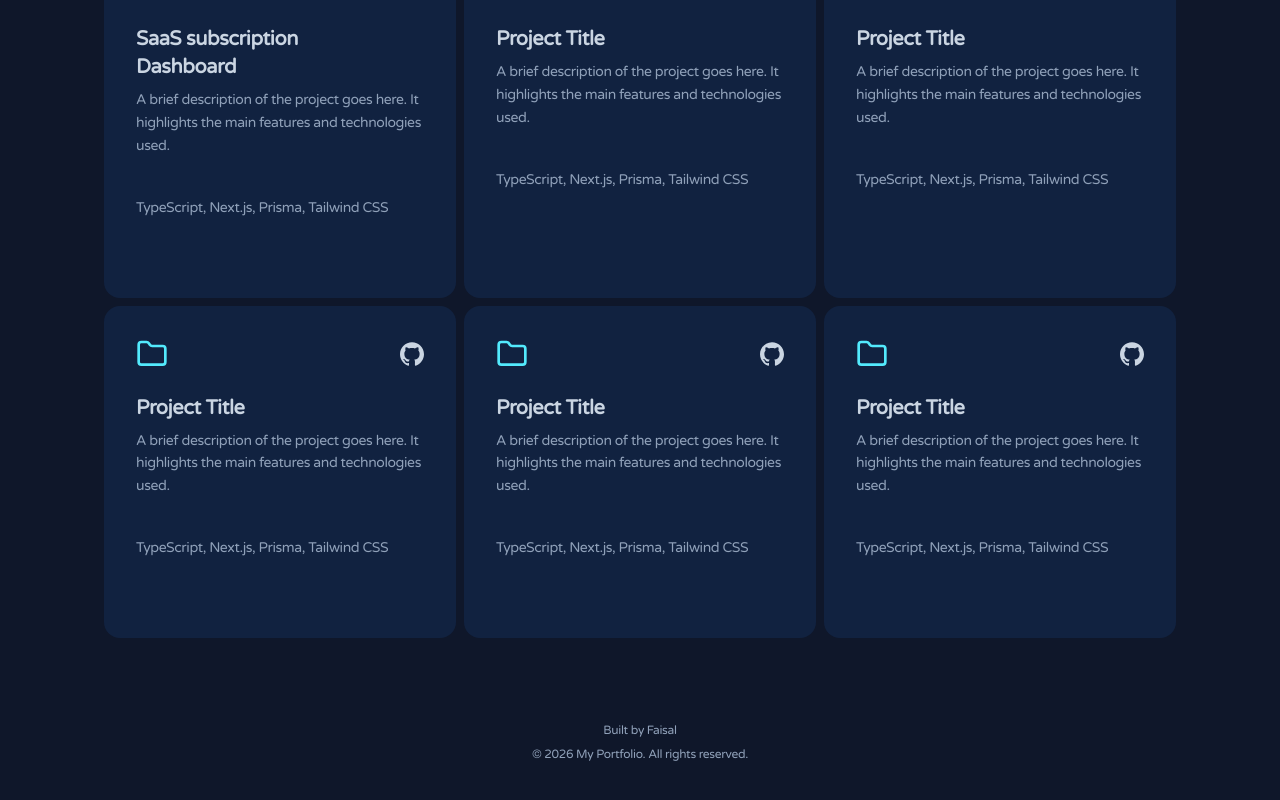
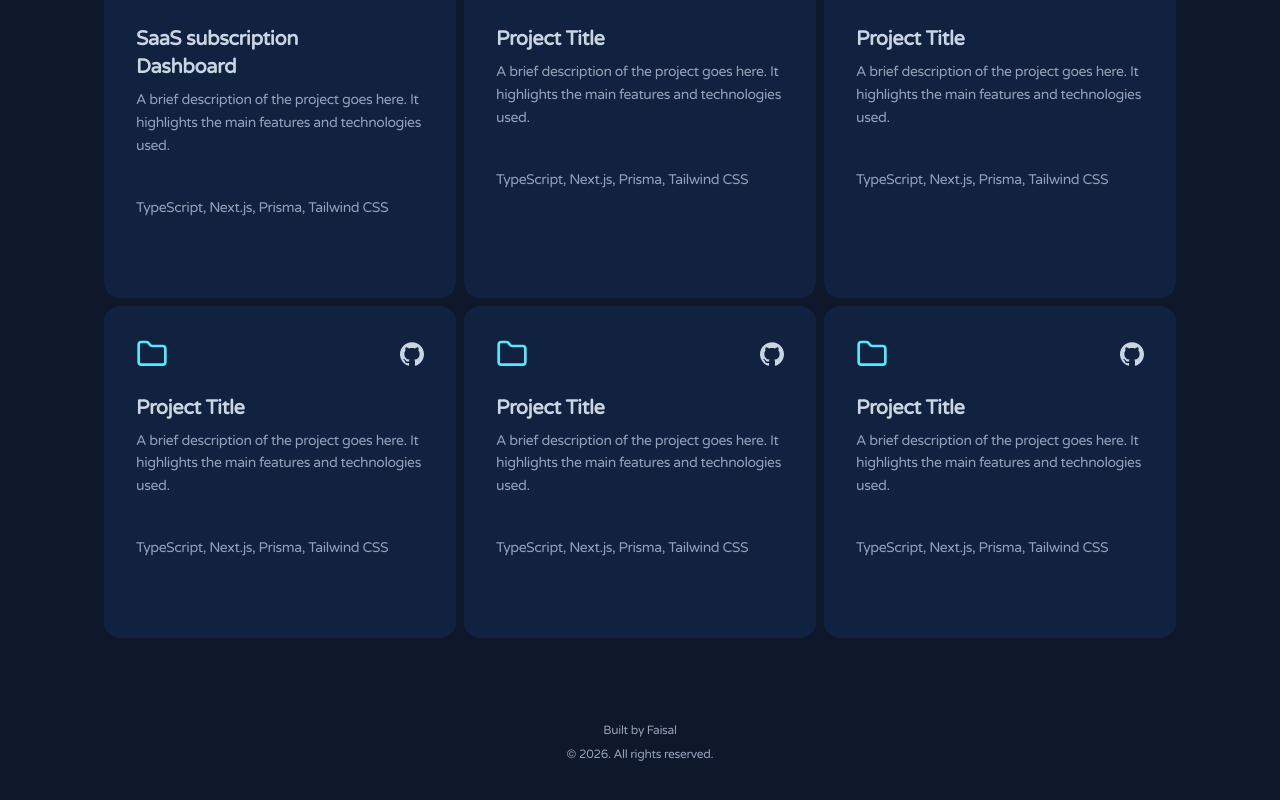
Before and after one commit to kaze1-dev/myPortfolio, a Next.js app: page / in a window 1280 px wide. Shown: the part 1390-2190 px from the top of the page. Built offline with nearby package versions, Linux system fonts and the light colour scheme.

Commit message:
almost there

```diff
--- a/app/globals.css
+++ b/app/globals.css
@@ -3,6 +3,25 @@
 @import "tailwindcss";
 @import "tw-animate-css";
 @import "shadcn/tailwind.css";
+
+::selection {
+  background-color: transparent;
+  color: #00ffff;
+
+
+  text-shadow:
+    0 0 5px #00ffff,
+    0 0 10px #00ffff,
+    0 0 20px #00ffff,
+    0 0 40px #0088ff;
+}
+
+p, h1, h2, span {
+  transition: text-shadow 0.2s ease-in-out;
+}
+
+
+
 
 @custom-variant dark (&:is(.dark *));
 
--- a/components/modules/footer.tsx
+++ b/components/modules/footer.tsx
@@ -4,7 +4,7 @@ const Footer = () => {
   return (
     <footer className='text-slate-400 text-xs block py-6 w-full text-center leading-6 font-rounded tracking-tight pt-20 pb-10'>
       <p>Built by Faisal</p>
-      <p>&copy; {new Date().getFullYear()} My Portfolio. All rights reserved.</p>
+      <p>&copy; {new Date().getFullYear()}. All rights reserved.</p>
     </footer>
   )
 }
--- a/components/ui/emailBtn.tsx
+++ b/components/ui/emailBtn.tsx
@@ -15,15 +15,17 @@ const EmailBtn = () => {
          delay: 1.5,
          ease: "back.out(3)"
       })
+
+
    })
-  return (
+   return (
       <button id='mailBtn' className='flex  items-center'>
-         <div className='border border-cyan-300 text-cyan-300 px-6 py-4 font-bold font-rounded rounded-md flex justify-center items-center gap-2 hover:bg-cyan-300/10 transition-colors'>
-         <Icons.mail className='h-6 w-6 hover:cursor-pointer text-cyan-300' />
-         <h4>Say hi!</h4>
+         <div  className='border border-cyan-300 text-cyan-300 px-6 py-4 font-bold font-rounded rounded-md flex justify-center items-center gap-2 hover:bg-cyan-300/10  transition-all'>
+            <Icons.mail className='h-6 w-6 hover:cursor-pointer text-cyan-300' />
+            <h4>Say hi!</h4>
          </div>
       </button>
-  )
+   )
 }
 
 export default EmailBtn
```
